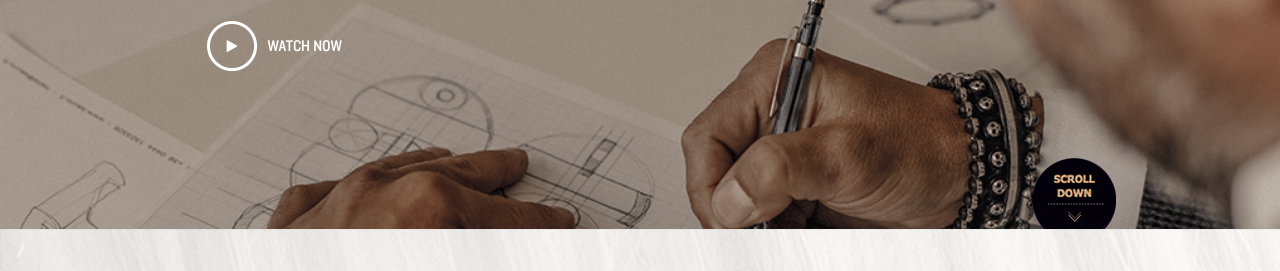
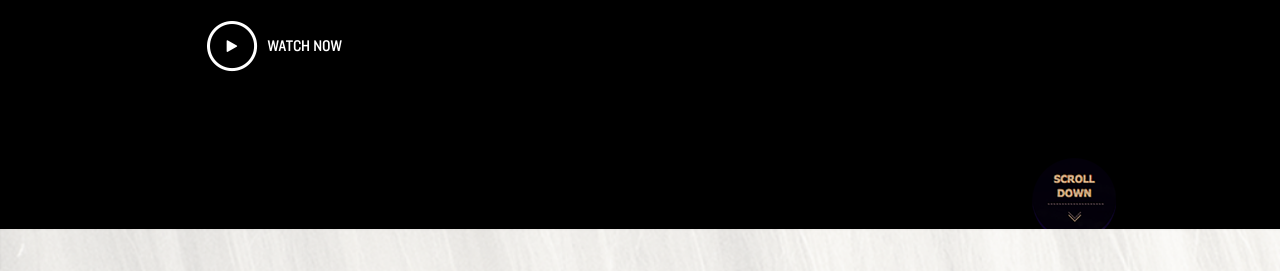
Before and after one commit to Leonid117/sauro-front, a plain HTML site: page index.html in a window 1280 px wide. Shown: the part 374-645 px from the top of the page. Drawn offline with Linux system fonts and the light colour scheme.

Commit message:
fix-bg main

```diff
--- a/css/style.css
+++ b/css/style.css
@@ -31,7 +31,7 @@ section h2 { font-family: 'Knockout'; font-size: 35px; text-transform: uppercase
 
 
 /* Main Section */
-.main { color: #fff; background: url('/img/bg-main.png') no-repeat center 15%; background-size: cover; height: 530px; width: 100%; padding: 0; }
+.craftsmanship-index-index .main { color: #fff; background: url('/img/bg-main.png') no-repeat center 15%; background-size: cover; height: 530px; width: 100%; padding: 0; }
 .main h1 { font-size: 86px; font-family: 'Knockout'; text-transform: uppercase; line-height: .8; margin-bottom: 20px; position: relative; display: inline-block; vertical-align: top; }
 .main .inner { position: relative; padding: 73px 0 0 75px; height: 530px; }
 .main .down { width: 85px; height: 71px; background: url(/img/down.png) no-repeat center top; position: absolute; bottom: 0; right: 32px; }
```
